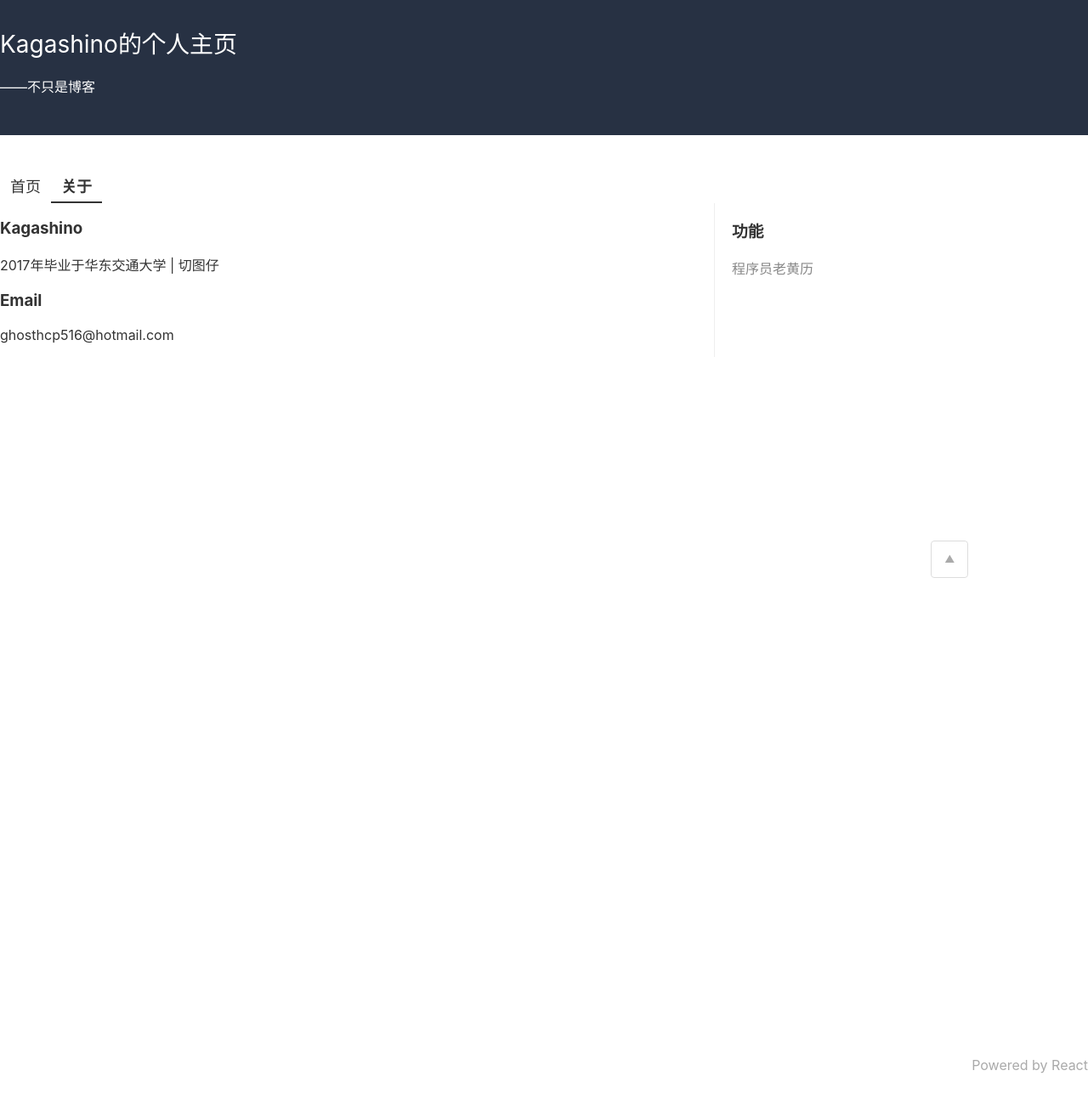
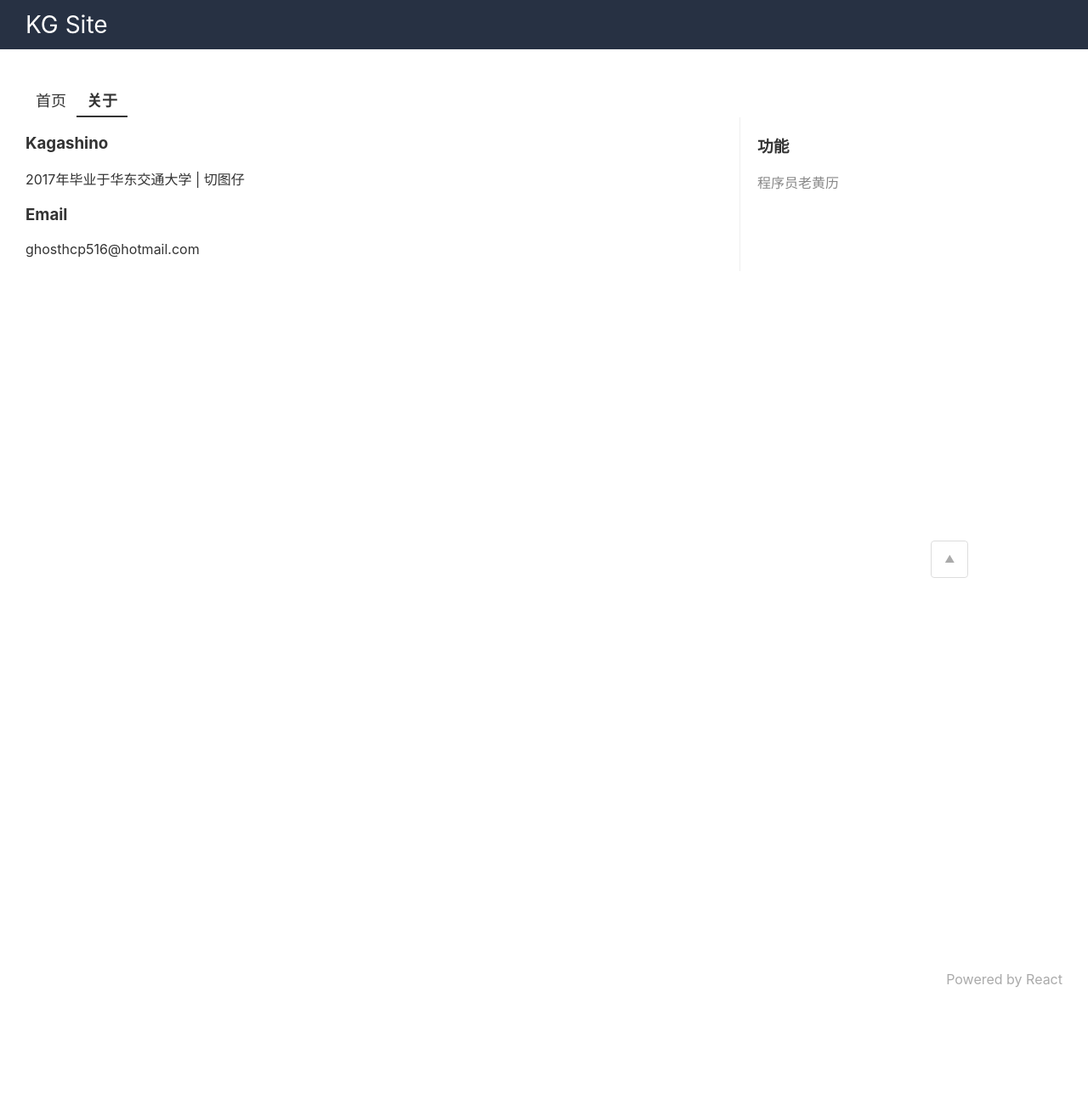
Before and after one commit to Kagashino/kg-site, a React (Create React App) app: page /about in a window 1280 px wide. Shown: the whole page at 85% size. After the commit the page ends 1192 px from the top, so only its background shows below. Built offline with nearby package versions, Linux system fonts and the light colour scheme; no server answers.

Commit message:
fix: page container side space

```diff
--- a/package.json
+++ b/package.json
@@ -52,7 +52,7 @@
     }
   },
   "lint-staged": {
-    "src/*.{js,jsx,ts,tsx,md,css,scss}": [
+    "src/*.{js,jsx,ts,tsx,md,css}": [
       "eslint",
       "git add"
     ]
--- a/public/index.html
+++ b/public/index.html
@@ -44,18 +44,19 @@
       .wrapper {
         max-width: 1280px;
         margin: 0 auto;
+        padding: 0 30px;
       }
       header .wrapper {
-        padding: 30px 0;
+        padding: 12px 30px;
       }
       header h1 {
-        margin-top: 0;
+        margin: 0;
         font-size: 28px;
         font-weight: normal;
       }
       footer.wrapper {
         margin-top: 40px;
-        padding: 30px 0;
+        padding: 30px;
         text-align: right;
         color: #aaa;
       }
@@ -65,8 +66,7 @@
   <body>
     <header>
       <div class="wrapper">
-        <h1>Kagashino的个人主页</h1>
-        <p>——不只是博客</p>
+        <h1>KG Site</h1>
       </div>
     </header>
     <div id="root" class="wrapper"></div>
--- a/src/App.scss
+++ b/src/App.scss
@@ -49,6 +49,7 @@ aside {
   }
   .container, .wrapper {
     max-width: 360px;
+    padding: 0 20px;
   }
   .container {
     border-right: none;
```
